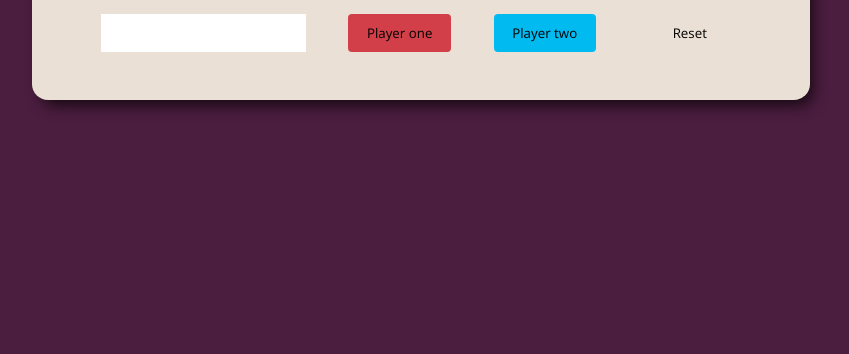
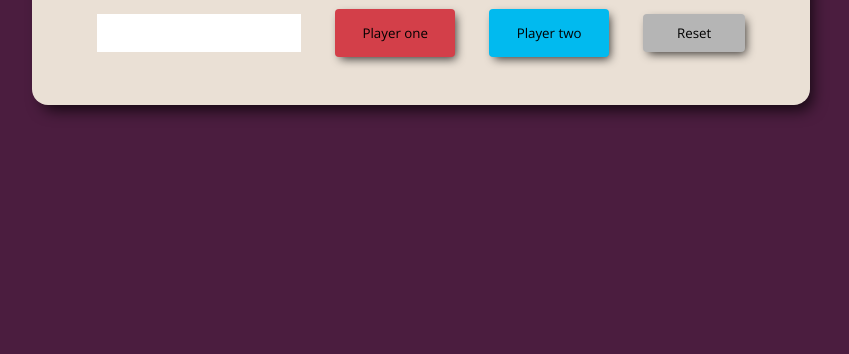
Before and after one commit to kanchi2438/Score-Keeper-Repo, a plain HTML site: page index.html in a window 1280 px wide. Shown: the part 446-800 px from the top of the page, without its empty margins (219-1068 px from the left). Drawn offline with nearby package versions, Linux system fonts and the light colour scheme; a web font is replaced by a local one.

Commit message:
Update scorekeeper.css

```diff
--- a/scorekeeper.css
+++ b/scorekeeper.css
@@ -75,6 +75,10 @@ input {
   width: 15%;
 }
 
+button {
+  box-shadow: 3px 4px 10px -2px rgba(0, 0, 0, 0.75);
+}
+
 .btn-p1 {
   background-color: var(--player1);
 }
@@ -83,8 +87,13 @@ input {
   background-color: var(--player2);
 }
 
+.playerbutton {
+  height: 48px;
+  width: 120px;
+}
+
 .btn-reset {
-  background-color: transparent;
+  background-color: #b5b5b5;
 }
 
 .winner {
```
